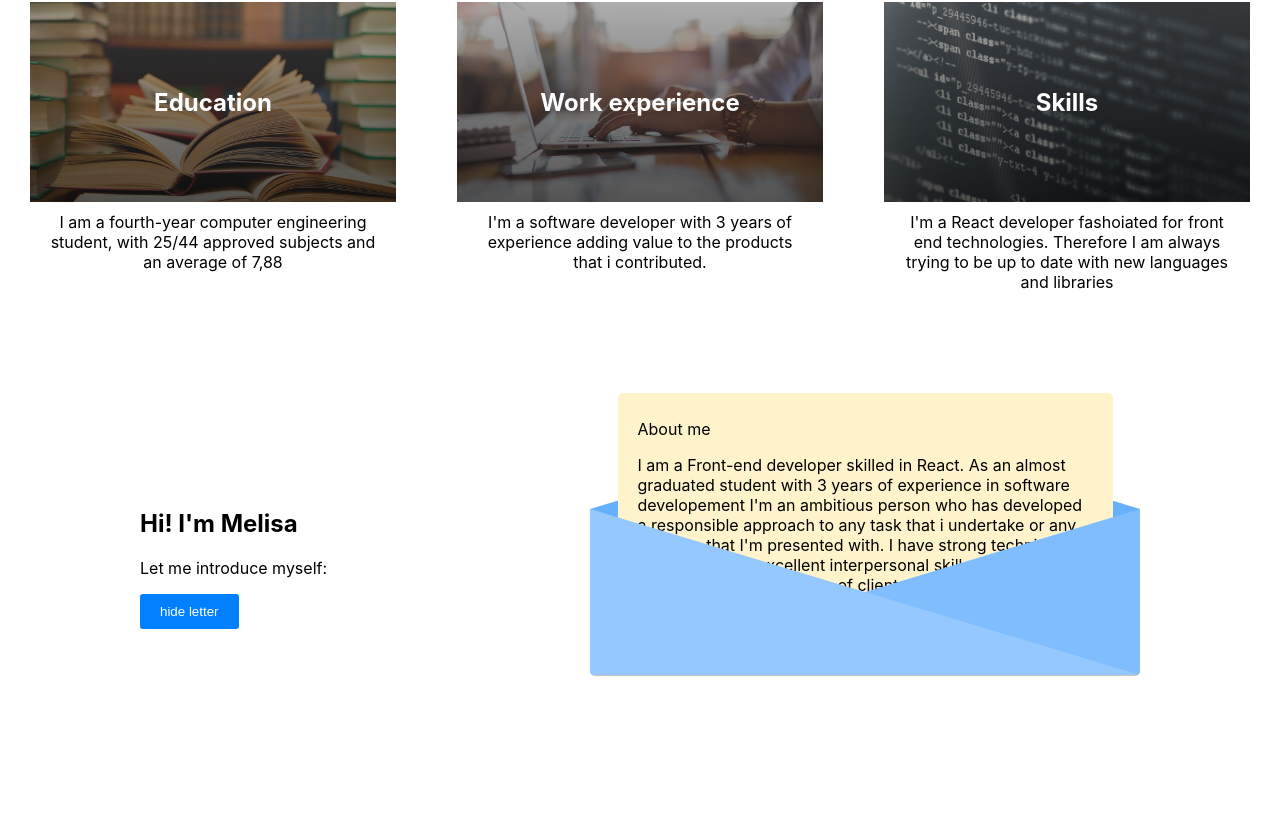
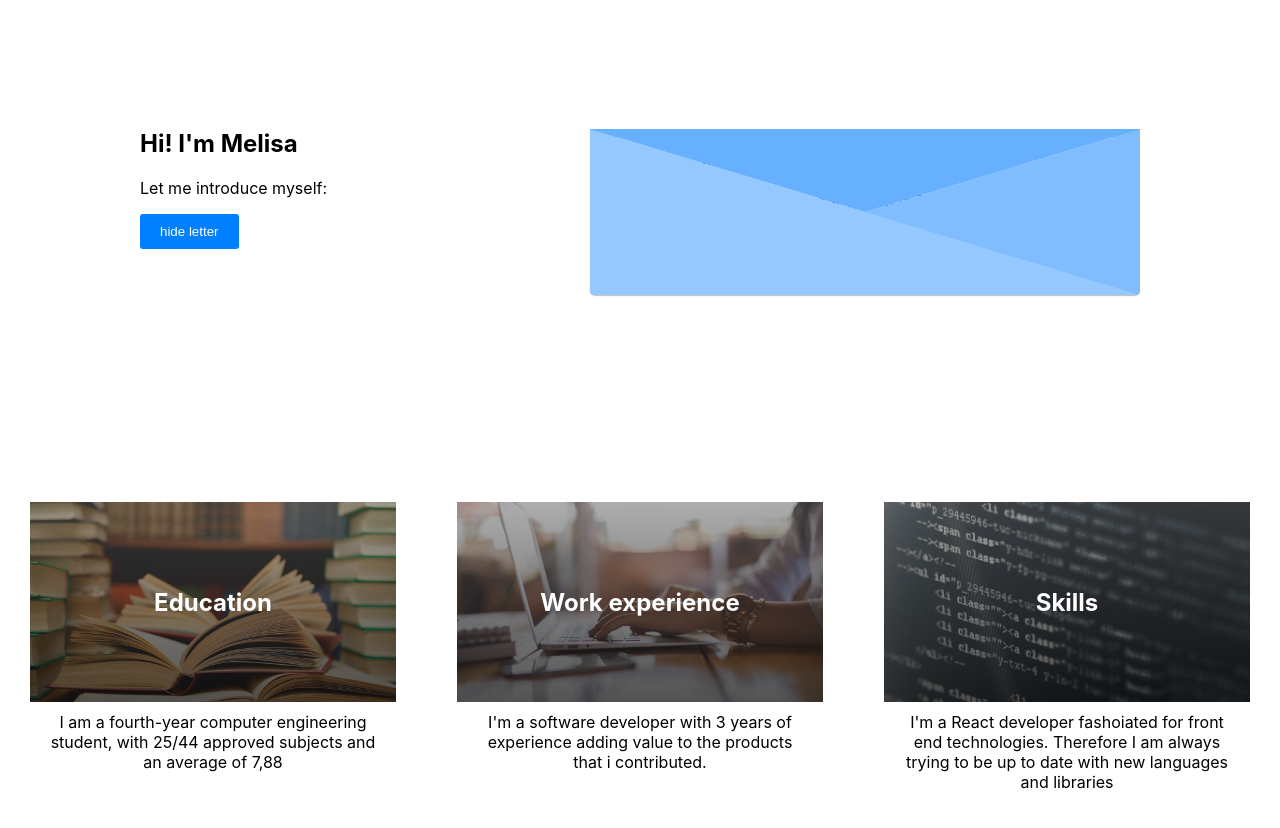
Before and after one commit to melisa-abuin/my-resume-online, a Next.js app: page / in a window 1280 px wide. Shown: the part 572-1400 px from the top of the page. Built offline with nearby package versions, Linux system fonts and the light colour scheme.

Commit message:
adding progess on envelope animation

```diff
--- a/components/about-me-section/envelope/index.js
+++ b/components/about-me-section/envelope/index.js
@@ -6,7 +6,7 @@ import { Button } from '../../common'
 
 export default function Envelope() {
   const { t } = useTranslation('common')
-  const [ letter, setLetter ] = useState(true)
+  const [ { letter, animation }, setLetter ] = useState({ letter: true, animation: false })
 
   return (
     <Section>
@@ -14,11 +14,11 @@ export default function Envelope() {
         <Information>
           <Title>Hi! I'm Melisa</Title>
           <Paragraph>Let me introduce myself:</Paragraph>
-          <Button onClick={() => setLetter(!letter)} >{letter ? "hide letter": "show letter"}</Button>
+          <Button onClick={() => setLetter({ letter: letter, animation: true })} >{letter ? "hide letter": "show letter"}</Button>
         </Information>
-        <Container showLetter={letter}>
+        <Container showLetter={letter} animation={animation}>
           <Shape />
-          <Paper showLetter={letter}>
+          <Paper showLetter={letter} animation={animation} onAnimationEnd={() => setLetter({ letter: !letter, animation: false})}>
             <Paragraph>About me</Paragraph>
             <Paragraph> I am a Front-end developer skilled in React. As an almost graduated student with 3 years of experience
   in software developement I'm an ambitious person who has developed a responsible approach to any task that i
--- a/components/about-me-section/envelope/styles.js
+++ b/components/about-me-section/envelope/styles.js
@@ -3,21 +3,16 @@ import MediaQueries from '../../media-queries'
 
 const openClose = keyframes`
   from {
-    &::after{
-      transform: rotateX(0deg);
-      z-index: -1;
-    }
+    transform: rotateX(0deg);
+    z-index: -1;
   }
-
   to {
-    &::after{
-      transform: rotateX(180deg);
-      z-index: 2;
-    }
+    transform: rotateX(180deg);
+    z-index: 2;
   }
 `;
 
-const showLetter = keyframes`
+const showHide = keyframes`
   from {
     height: 100%;
     top: 0;
@@ -61,12 +56,14 @@ export const Container = styled.div`
   border-radius: 0 0 5px 5px;
   box-shadow: 0 0 1px  ${({ theme }) => theme.colors.malibu} inset;
   z-index: 1;
-  animation: ${openClose} 2s infinite;
 
   &::after{
+    ${({ animation, showLetter }) => animation && css`animation: ${openClose} forwards ${showLetter ? '1s': '1s 2s'}`};
+    transform: ${({ showLetter }) => showLetter ? 'rotateX(180deg)' : 'rotateX(0deg)'};
+    z-index: ${({ showLetter }) => showLetter ? '2' : '-1'};
+    animation-direction: ${({ showLetter }) => showLetter ? 'reverse' : 'normal'};
 
 		transform-origin: center bottom;
-    transition: all 1s;
     content: '';
     position: absolute;
     width: 0;
@@ -84,9 +81,11 @@ export const Paper = styled.div`
   padding: 10px 20px;
   box-sizing: border-box;
   width: 90%;
-  height: ${({ showLetter }) => showLetter ? '200px' : '100%'};
-  top: ${({ showLetter }) => showLetter ? '-70%' : '0'};
-  transition: all 0.5s;
+  ${({ animation, showLetter }) => animation && css`animation: ${showHide} forwards ${showLetter ? '1s 1.5s': '1s'} `};
+  height: ${({ showLetter }) => showLetter ? '100%' : '200px'};
+  top: ${({ showLetter }) => showLetter ? '0':'-70%' };
+  animation-direction: ${({ showLetter }) => showLetter ? 'normal' : 'reverse'};
+
   overflow: hidden;
   z-index: 1;
   border-radius: 5px;
--- a/pages/index.js
+++ b/pages/index.js
@@ -11,8 +11,8 @@ export default function Home() {
       <component.Navbar />
       <component.MainBanner />
       <component.Thumbnail />
+      <about.Envelope/>
       <component.Summary />
-      <about.Envelope/>
       <education.ImagesGrid />
       <knowledge.Banner />
       <experience.Background />
```
Also changed, not shown: 1 other file (tests, documents, lock files or other folders).
